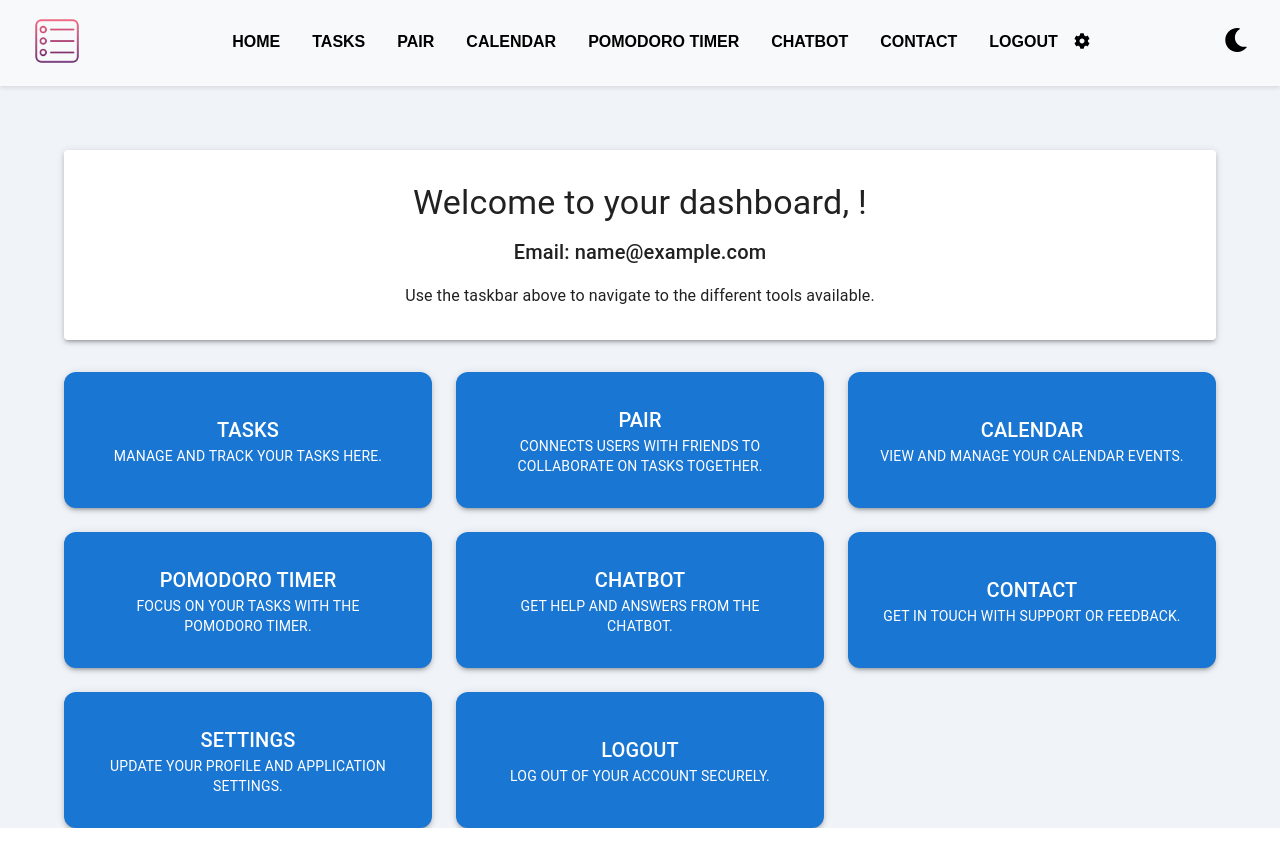
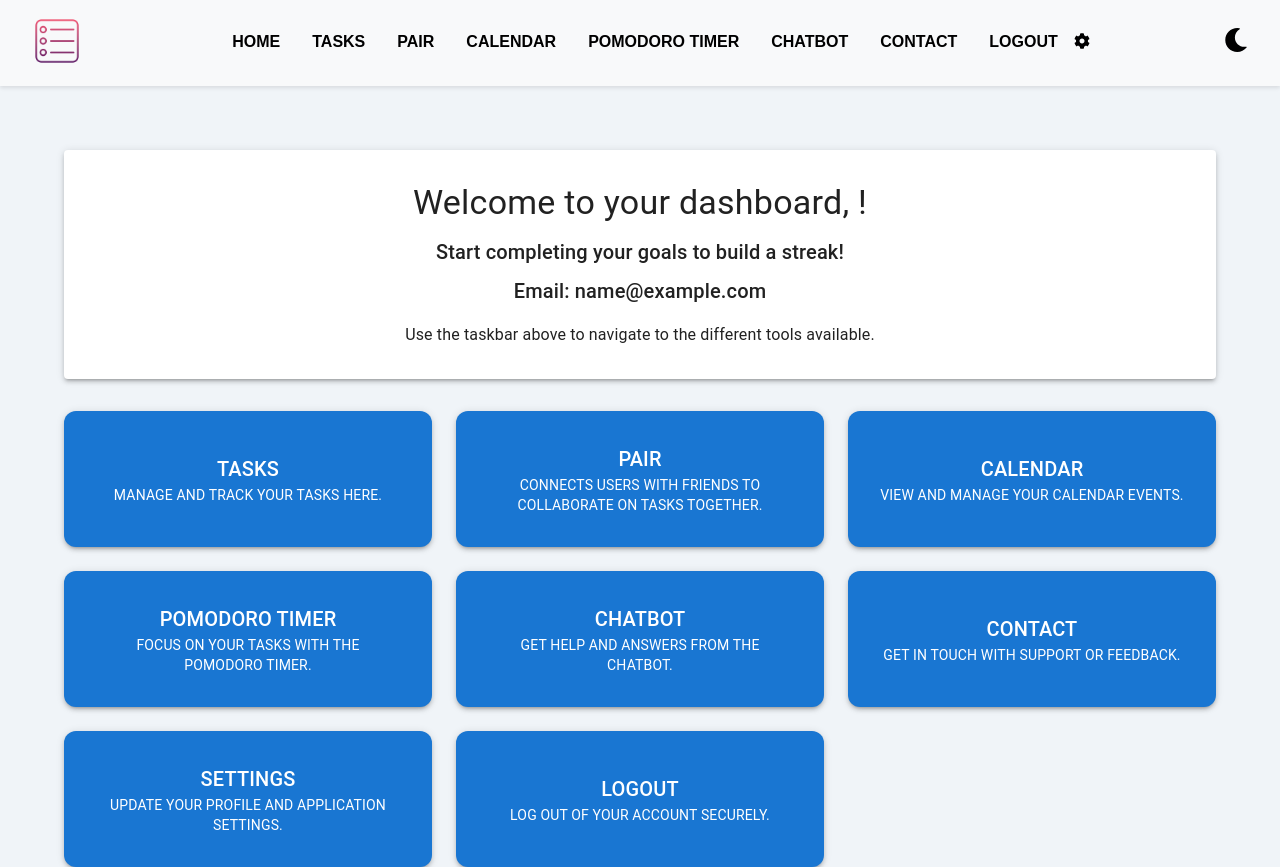
Before and after one commit to pedropa140/Reminder-App, a React (Create React App) app in the folder client/: page /user in a window 1280 px wide. Before the commit the page ends 828 px from the top, so only its background shows below. Built offline with nearby package versions, Linux system fonts and the light colour scheme; no server answers; sample sign-in values are in the browser's storage.

Commit message:
Shows streak on the userpage.

```diff
--- a/client/src/components/ChatbotPage.js
+++ b/client/src/components/ChatbotPage.js
@@ -269,8 +269,6 @@ export default function ChatbotPage() {
           {error && <div className="error-message">{error}</div>}
         </main>
 
-
-
         <footer className="chat-input">
           <textarea
             value={userInput}
--- a/client/src/components/UserPage.js
+++ b/client/src/components/UserPage.js
@@ -5,18 +5,19 @@ import logo from '../icon.png';
 import '../App.css';
 import { FaSun, FaMoon, FaCog } from 'react-icons/fa';
 import LogoutPopup from './LogoutPopup';
-import SettingsPopup from './SettingsPopup'; // Import the SettingsPopup component
-import { updateUserInfo } from '../api'; // Import the updateUserInfo function for API call
+import SettingsPopup from './SettingsPopup';
+import { updateUserInfo, getStreakAndLastActivity } from '../api'; // Import the streak API call
 
 const UserPage = () => {
   const [firstName, setFirstName] = React.useState(sessionStorage.getItem('firstName'));
   const [lastName, setLastName] = React.useState(sessionStorage.getItem('lastName'));
   const [email, setEmail] = React.useState(sessionStorage.getItem('userEmail'));
+  const [streak, setStreak] = React.useState(0); // State for user's streak
 
   const navigate = useNavigate();
   const [darkMode, setDarkMode] = React.useState(false);
   const [popupOpen, setPopupOpen] = React.useState(false);
-  const [settingsOpen, setSettingsOpen] = React.useState(false); // State for settings popup
+  const [settingsOpen, setSettingsOpen] = React.useState(false);
 
   const toggleDarkMode = () => {
     setDarkMode(!darkMode);
@@ -37,42 +38,46 @@ const UserPage = () => {
   };
 
   const handleSettingsClick = () => {
-    setSettingsOpen(true); // Open the settings popup
+    setSettingsOpen(true);
   };
 
   const handleCloseSettings = () => {
-    setSettingsOpen(false); // Close the settings popup
+    setSettingsOpen(false);
   };
 
-  // Function to handle user info update from SettingsPopup
   const handleUpdateUserInfo = async (updatedData) => {
     try {
-      // Make API call to update user information
       const response = await updateUserInfo(updatedData);
-
-      // Update the sessionStorage with the new data
       if (response.user) {
         sessionStorage.setItem('firstName', updatedData.name.split(' ')[0]);
         sessionStorage.setItem('lastName', updatedData.name.split(' ')[1] || '');
         sessionStorage.setItem('userEmail', updatedData.newEmail || email);
 
-        // Update the local state to reflect the new data
         setFirstName(updatedData.name.split(' ')[0]);
         setLastName(updatedData.name.split(' ')[1] || '');
         setEmail(updatedData.newEmail || email);
       }
-
-      setSettingsOpen(false); // Close the settings popup
+      setSettingsOpen(false);
     } catch (error) {
       console.error('Failed to update user info:', error);
     }
   };
 
+  // Fetch streak information when the page loads
   React.useEffect(() => {
     if (!sessionStorage.getItem('userEmail')) {
       navigate('/logged-out', { replace: true });
+    } else {
+      // Call API to fetch streak data
+      getStreakAndLastActivity(email)
+        .then(({ streak }) => {
+          setStreak(streak); // Set the streak from the API response
+        })
+        .catch(error => {
+          console.error('Error fetching streak information:', error);
+        });
     }
-  }, [navigate]);
+  }, [email, navigate]);
 
   return (
     <div className={darkMode ? 'app dark-mode' : 'app'}>
@@ -105,6 +110,14 @@ const UserPage = () => {
           <Typography variant="h4" align="center" gutterBottom>
             Welcome to your dashboard, {firstName}!
           </Typography>
+
+          {/* Display Streak Under the Welcome Message */}
+          <Typography variant="h6" align="center" gutterBottom>
+            {streak > 0
+              ? `You're on a ${streak}-day streak! Keep up the good work!`
+              : 'Start completing your goals to build a streak!'}
+          </Typography>
+
           <Typography variant="h6" align="center" gutterBottom>
             Email: {email}
           </Typography>
```
Lines whose indentation alone changed are shown as unchanged.
